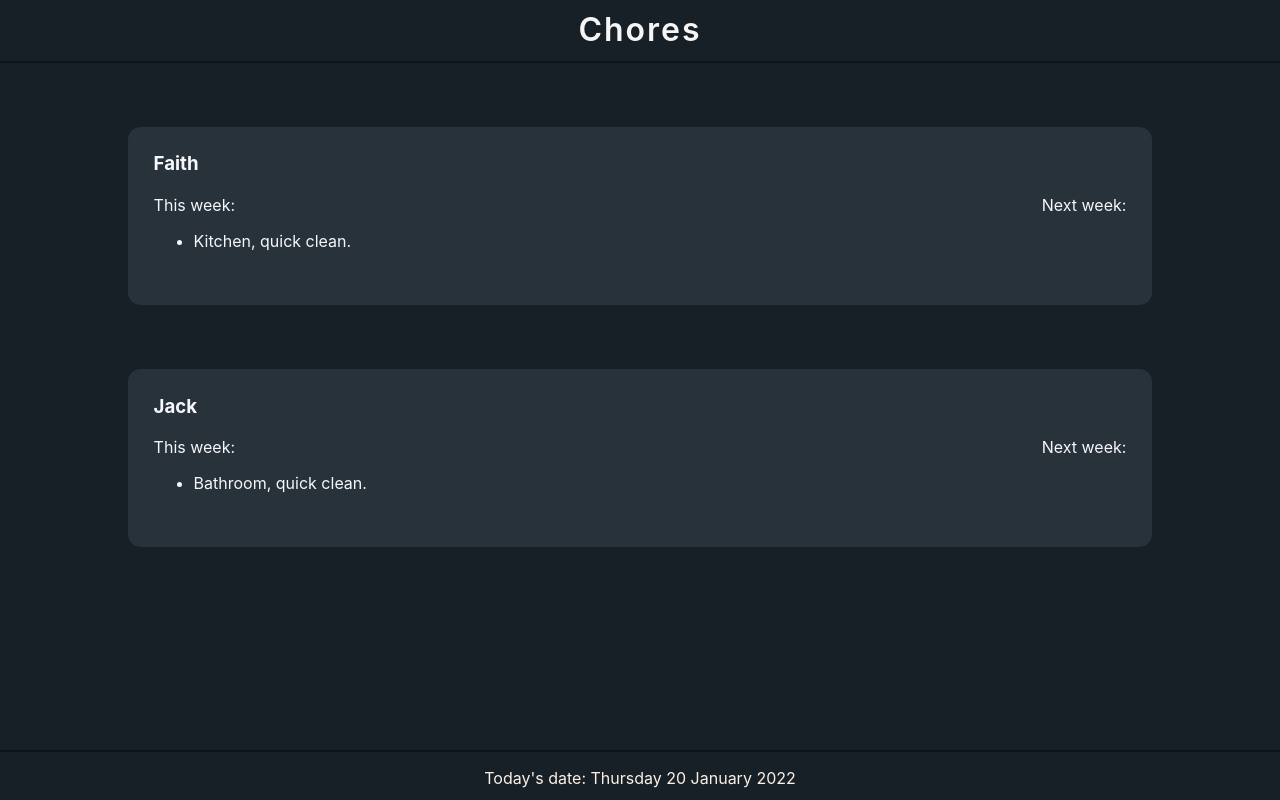
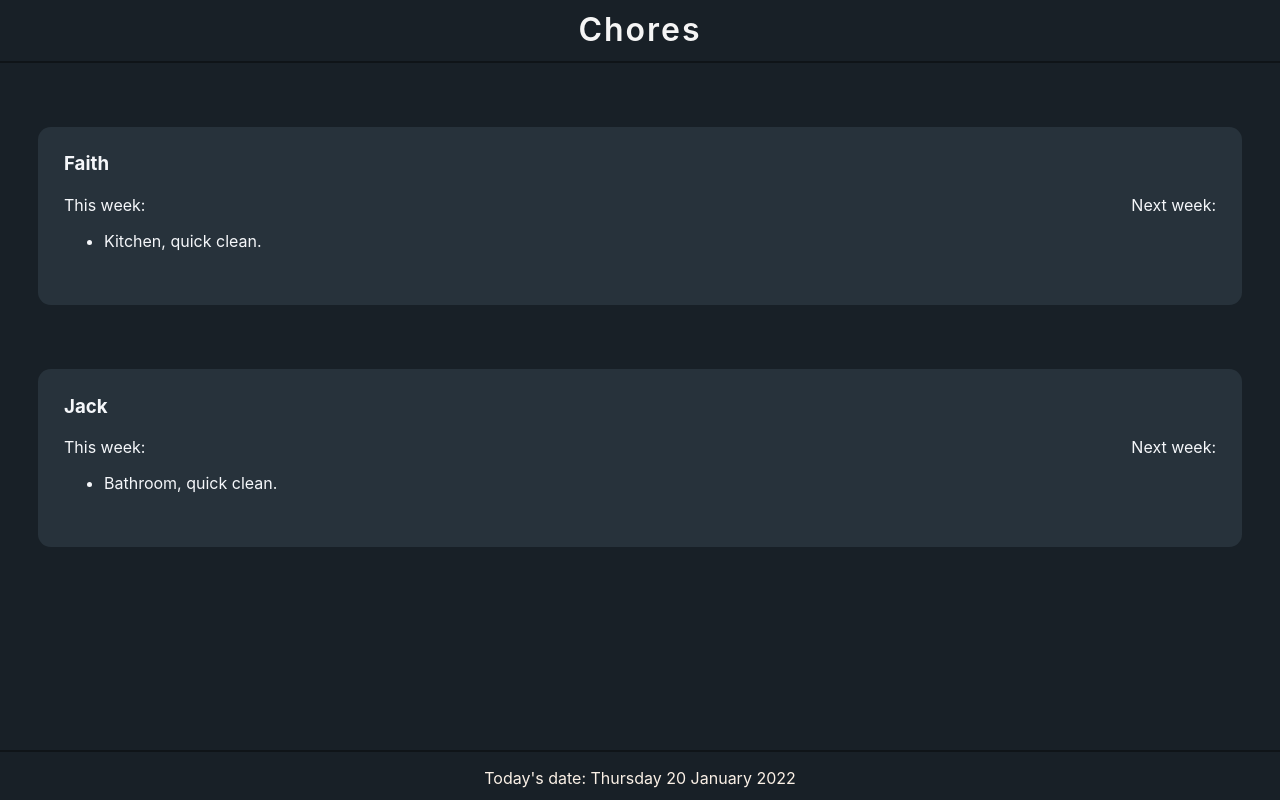
Before and after one commit to beeswhacks/chore-rota, a plain HTML site: page home.html in a window 1280 px wide. Drawn offline with Linux system fonts and the light colour scheme.

Commit message:
Calculate cleanerContainer width from margin

```diff
--- a/style.css
+++ b/style.css
@@ -26,13 +26,13 @@ header {
   color: #f5f7fa;
   font-size: 12pt;
   margin-bottom: 5vw;
-  margin-left: 10vw;
-  margin-right: 10vw;
+  margin-left: 3vw;
+  margin-right: 3vw;
   margin-top: 5vw;
   min-width: fit-content;
   padding: 2vw;
   text-align: left;
-  width: 80vw;
+  width: calc(100vw - margin-left - margin-right);
 }
 
 .cleanerName {
```
